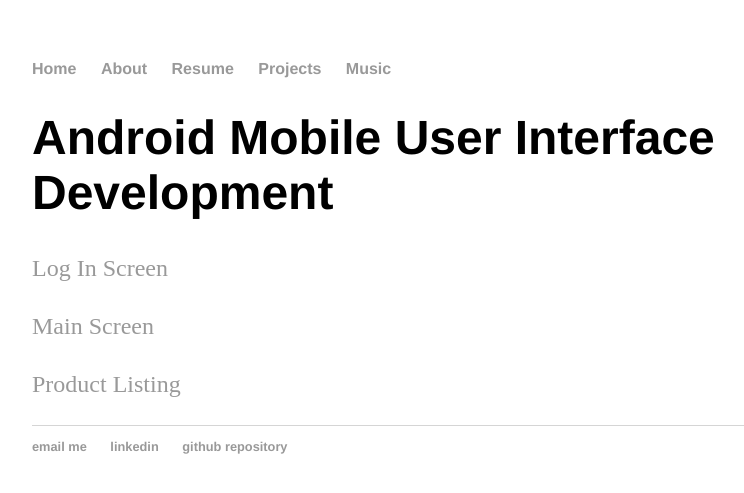
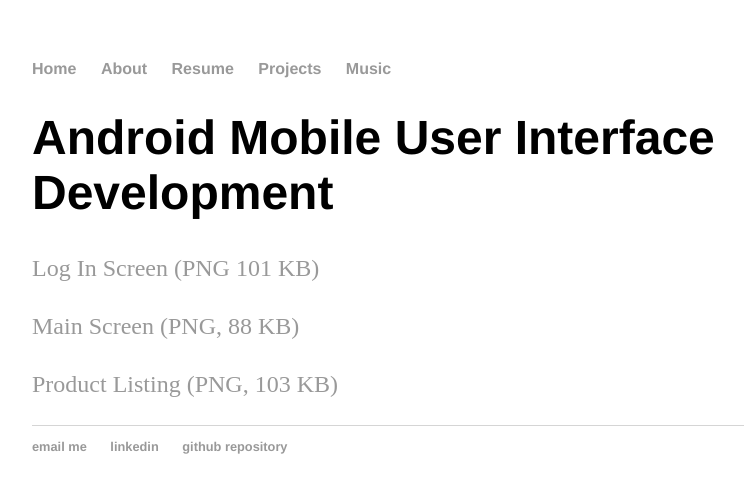
Before and after one commit to zackfravel/zackfravel.github.io, a Jekyll site: the page built from _posts/2017-04-20-Android.md, in a window 1280 px wide. Shown: the top 493 px of the page, without its empty margins (160-904 px from the left). Built offline with Jekyll 4.4.1, drawn with Linux system fonts in a browser that asks for light colours.

Commit message:
Update 2017-04-20-Android.md

```diff
--- a/_posts/2017-04-20-Android.md
+++ b/_posts/2017-04-20-Android.md
@@ -3,8 +3,8 @@ layout: post
 title: "Android Mobile User Interface Development"
 ---
 
-[Log In Screen](https://zackfravel.github.io/assets/img/android1.png "Log In Screen")
+[Log In Screen (PNG 101 KB)](https://zackfravel.github.io/assets/img/android1.png "Log In Screen")
 
-[Main Screen](https://zackfravel.github.io/assets/img/android2.png "Main Screen")
+[Main Screen (PNG, 88 KB)](https://zackfravel.github.io/assets/img/android2.png "Main Screen")
 
-[Product Listing](https://zackfravel.github.io/assets/img/android3.png "Product Listing")
+[Product Listing (PNG, 103 KB)](https://zackfravel.github.io/assets/img/android3.png "Product Listing")
```
